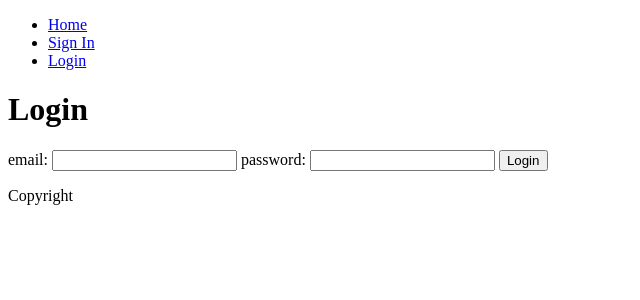
After one commit to YRZZ/ecom, a PHP site: template view/login_view.php in a window 1280 px wide. The commit adds this page. Shown: the top 300 px of the page, without its empty margins (0-640 px from the left). Run offline with PHP 8.4, Linux system fonts and the light colour scheme; the template is opened without the code that fills it, so the values that code supplies are empty.

Commit message:
creation branche et fichiers

```diff
--- /dev/null
+++ b/controller/login_controller.php
@@ -0,0 +1,3 @@
+<?php
+
+include '../view/login_view.php';
--- a/layout/header.php
+++ b/layout/header.php
@@ -1,5 +1,6 @@
 <!DOCTYPE html>
 <html lang="en">
+
 <head>
     <meta charset="UTF-8">
     <meta name="viewport" content="width=device-width, initial-scale=1.0">
@@ -13,5 +14,6 @@
         <ul>
             <li><a href="/">Home</a></li>
             <li><a href="/signin">Sign In</a></li>
+            <li><a href="/login">Login</a></li>
         </ul>
     </nav>
--- a/pdo_connection.php
+++ b/pdo_connection.php
@@ -1,6 +1,6 @@
 <?php
 
-$dsn = 'mysql:dbname=business;host=127.0.0.1:8889';
+$dsn = 'mysql:dbname=ecom;host=127.0.0.1:8889';
 $user = 'root';
 $password = 'root';
 
--- a/public/index.php
+++ b/public/index.php
@@ -17,6 +17,9 @@ switch ($slug) {
     case '/signin':
         include '../controller/signin_controller.php';
         break;
+    case '/login':
+        include '../controller/login_controller.php';
+        break;
     default:
         include "../controller/404_controller.php";
         break;
--- /dev/null
+++ b/view/login_view.php
@@ -0,0 +1,15 @@
+<?php
+?>
+
+<h1>Login</h1>
+
+<form action="/login" method="post">
+
+    <label for="email">email:</label>
+    <input id="email" name="email" type="email">
+
+    <label for="password">password:</label>
+    <input id="password" name="password" type="password">
+
+    <button type="submit">Login</button>
+</form>
```
Lines whose indentation alone changed are shown as unchanged.
